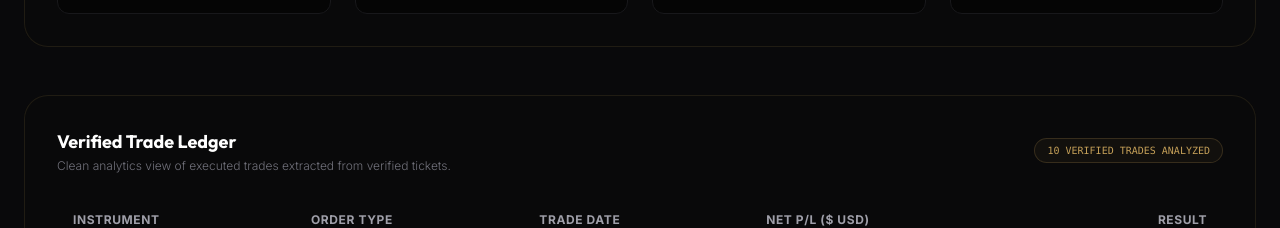
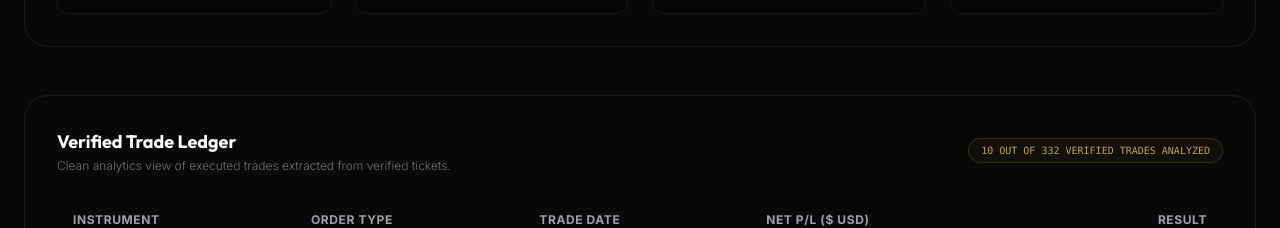
Before and after one commit to faisal27-hub/Trading-Agency, a React (Vite) app in the folder frontend/: page /dashboard in a window 1280 px wide. Shown: the part 1640-1868 px from the top of the page. Built offline with nearby package versions, Linux system fonts and the light colour scheme.

Commit message:
fix: update trade ledger pill text to 10 OUT OF 332 VERIFIED TRADES ANALYZED

```diff
--- a/frontend/src/pages/Dashboard/index.tsx
+++ b/frontend/src/pages/Dashboard/index.tsx
@@ -432,7 +432,7 @@ export const DashboardPage: React.FC = () => {
                 </p>
               </div>
               <span className="text-[10px] text-gold-premium font-mono bg-gold-premium/5 border border-gold-premium/20 px-3 py-1 rounded-full">
-                {sampleTradesCount} VERIFIED TRADES ANALYZED
+                {sampleTradesCount} OUT OF {totalAccountOrders} VERIFIED TRADES ANALYZED
               </span>
             </div>
 
```
